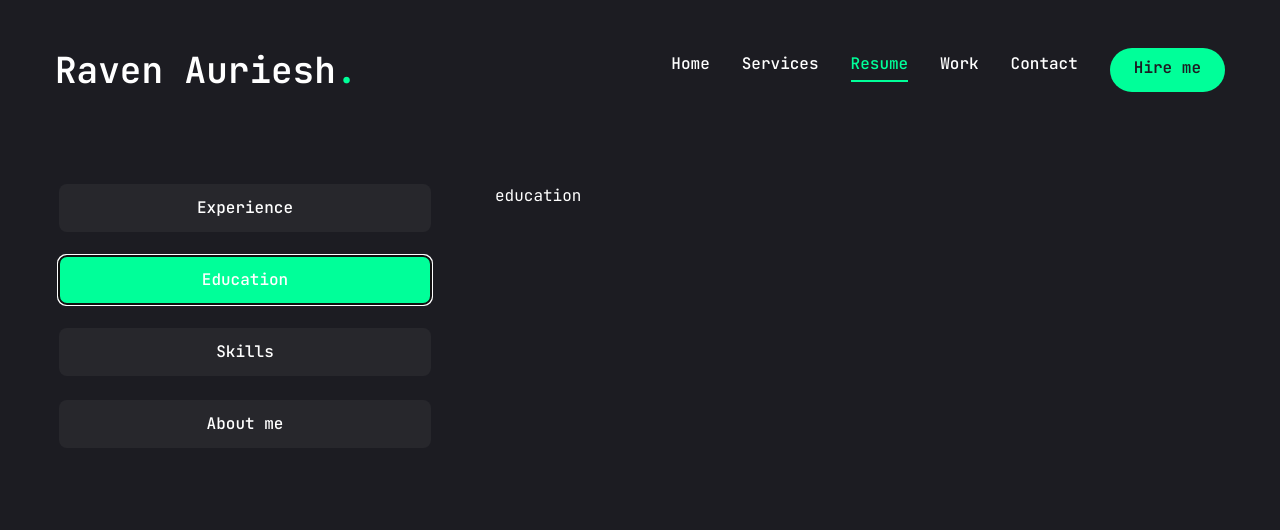
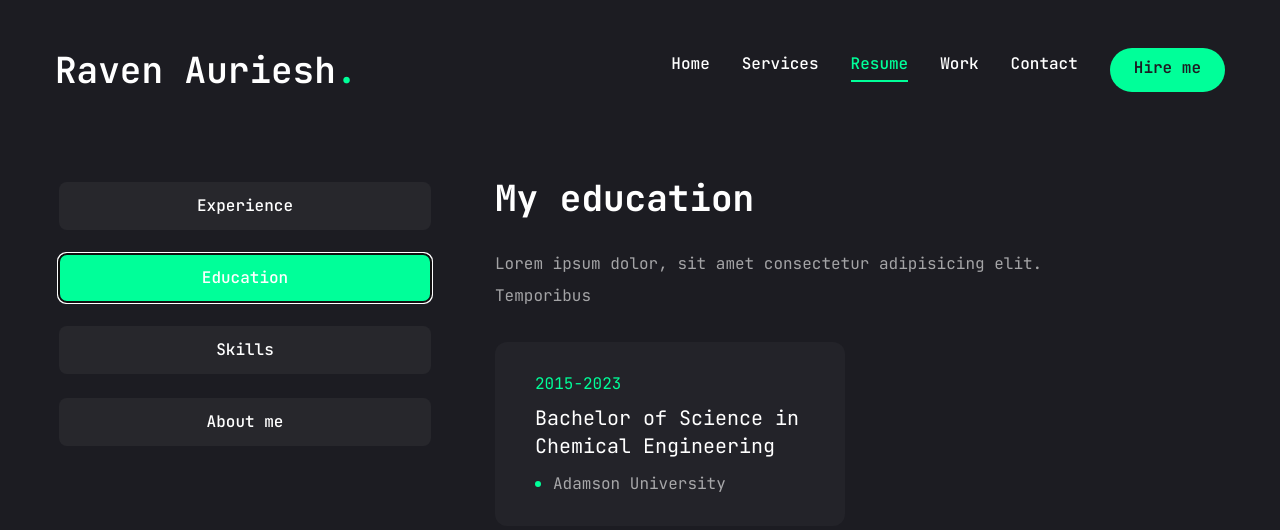
Before and after one commit to rave-25/Raven_Auriesh_Trajano, a Next.js app: page /resume in a window 1280 px wide. Both pictures are taken after a click on the tab "Education". Shown: the top 530 px of the page. Built offline with nearby package versions, Linux system fonts and the light colour scheme.

Commit message:
finish resume page

```diff
--- a/app/resume/page.jsx
+++ b/app/resume/page.jsx
@@ -21,24 +21,28 @@ const about = {
       fieldValue: "Raven Auriesh",
     },
     {
-      fieldName: "Phone",
-      fieldValue: "(+63)9269440682",
+      fieldName: "Nationality",
+      fieldValue: "Filipino",
+    },
+    {
+      fieldName: "Experience",
+      fieldValue: "3+ Years",
     },
     {
       fieldName: "Email",
       fieldValue: "raven.reyes250@gmail.com",
     },
     {
-      fieldName: "Experience",
-      fieldValue: "3+ Years",
-    },
-    {
       fieldName: "Address",
       fieldValue: "Manila, Philippines",
     },
     {
-      fieldName: "Nationality",
-      fieldValue: "Fillipino",
+      fieldName: "Phone",
+      fieldValue: "(+63)9269440682",
+    },
+    {
+      fieldName: "Freelance",
+      fieldValue: "Available",
     },
     {
       fieldName: "Languages",
@@ -147,11 +151,17 @@ const Resume = () => {
   return (
     <motion.div
       initial={{ opacity: 0 }}
-      animate={{ opacity: 1, transition: { delay: 0.4, duration: 0.4, ease: 'easeIn' } }}
+      animate={{
+        opacity: 1,
+        transition: { delay: 0.4, duration: 0.4, ease: "easeIn" },
+      }}
       className="min-h-[80vh] flex items-center justify-center py-12 xl:py-0"
     >
       <div className="container mxauto">
-        <Tabs defaultValue="experience" className="flex flex-col xl:flex-row gap-[60px]">
+        <Tabs
+          defaultValue="experience"
+          className="flex flex-col xl:flex-row gap-[60px]"
+        >
           <TabsList className="flex flex-col w-full max-w-[380px] mx-auto xl:mx-0 gap-6">
             <TabsTrigger value="experience">Experience</TabsTrigger>
             <TabsTrigger value="education">Education</TabsTrigger>
@@ -164,27 +174,118 @@ const Resume = () => {
             <TabsContent value="experience" className="w-full">
               <div className="flex flex-col gap-[30px] text-center xl:text-left">
                 <h3 className="text-4xl font-bold">{experience.title}</h3>
-                <p className="max-w-[600px] text-white/60 mx-auto xl:mx-0">{experience.description}</p>
+                <p className="max-w-[600px] text-white/60 mx-auto xl:mx-0">
+                  {experience.description}
+                </p>
                 <ScrollArea className="h-[400px]">
-                <ul className="grid grid-cols-1 lg:grid-cols-2 gap-[30px]">{experience.items.map((item, index) => {
-                  return <li key={index} className="bg-[#232329] h-[184px] py-6 px-10 rounded-xl flex flex-col justify-center items-center lg:items-start gap-1">
+                  <ul className="grid grid-cols-1 lg:grid-cols-2 gap-[30px]">
+                    {experience.items.map((item, index) => {
+                      return (
+                        <li
+                          key={index}
+                          className="bg-[#232329] h-[184px] py-6 px-10 rounded-xl flex flex-col justify-center items-center lg:items-start gap-1"
+                        >
                           <span className="text-accent">{item.duration}</span>
-                    <h3 className="text-xl max-w-[260px] min-h-[60px] text-center lg:text-left">{item.position}</h3>
+                          <h3 className="text-xl max-w-[260px] min-h-[60px] text-center lg:text-left">
+                            {item.position}
+                          </h3>
                           <div className="flex items-center gap-3">
                             <span className="w-[6px] h-[6px] rounded-full bg-accent"></span>
                             <p className="text-white/60">{item.company}</p>
                           </div>
                         </li>
-                })}</ul>
+                      );
+                    })}
+                  </ul>
                 </ScrollArea>
               </div>
             </TabsContent>
             {/*education */}
-             <TabsContent value="education" className="w-full">education</TabsContent>
+            <TabsContent value="education" className="w-full">
+              <div className="flex flex-col gap-[30px] text-center xl:text-left">
+                <h3 className="text-4xl font-bold">{education.title}</h3>
+                <p className="max-w-[600px] text-white/60 mx-auto xl:mx-0">
+                  {education.description}
+                </p>
+                <ScrollArea className="h-[400px]">
+                  <ul className="grid grid-cols-1 lg:grid-cols-2 gap-[30px]">
+                    {education.items.map((item, index) => {
+                      return (
+                        <li
+                          key={index}
+                          className="bg-[#232329] h-[184px] py-6 px-10 rounded-xl flex flex-col justify-center items-center lg:items-start gap-1"
+                        >
+                          <span className="text-accent">{item.duration}</span>
+                          <h3 className="text-xl max-w-[300px] min-h-[60px] text-center lg:text-left">
+                            {item.degree}
+                          </h3>
+                          <div className="flex items-center gap-3">
+                            <span className="w-[6px] h-[6px] rounded-full bg-accent"></span>
+                            <p className="text-white/60">{item.institution}</p>
+                          </div>
+                        </li>
+                      );
+                    })}
+                  </ul>
+                </ScrollArea>
+              </div>
+            </TabsContent>
             {/*skills */}
-            <TabsContent value="skills" className="w-full">skills</TabsContent>
+            <TabsContent value="skills" className="w-full h-full">
+              <div className="flex flex-col gap-[30px]">
+                <div className="flex flex-col gap-[30px] text-center xl:text-left">
+                  <h3 className="text-4xl font-bold">{skills.title}</h3>
+                  <p className="max-w-[600px] text-white/60 mx-auto xl:mx-0">
+                    {skills.description}
+                  </p>
+                </div>
+                <ul className="grid grid-cols-2 sm:grid-cols-3 md:grid-cols-4 gap-4 xl:gap-[30px]">
+                  {skills.skillList.map((skill, index) => {
+                    return (
+                      <li key={index}>
+                        <TooltipProvider delayDuration={100}>
+                          <Tooltip>
+                            <TooltipTrigger className="w-full h-[150px] bg-[#232329] rounded-xl flex justify-center items-center group">
+                              <div className="text-6xl group-hover:text-accent transition-all duration-300">
+                                {skill.icon}
+                              </div>
+                            </TooltipTrigger>
+                            <TooltipContent>
+                              <div className="capitalize">{skill.name}</div>
+                            </TooltipContent>
+                          </Tooltip>
+                        </TooltipProvider>
+                      </li>
+                    );
+                  })}
+                </ul>
+              </div>
+            </TabsContent>
             {/*about */}
-             <TabsContent value="about" className="w-full">about</TabsContent>
+            <TabsContent
+              value="about"
+              className="w-full text-center xl:text-left"
+            >
+              <div className="flex flex-col gap-[30px]">
+                <h3 className="text-4xl font-bold">{about.title}</h3>
+                <p className="max-w-[600px] text-white/60 mx-auto xl:mx-0">
+                  {about.description}
+                </p>
+                <ul className="grid grid-cols-1 xl:grid-cols-2 gap-y-6 max-w-[620px] mx-auto xl:mx-0">
+                  {about.info.map((item, index) => {
+                    return (
+                      <li
+                        key={index}
+                        className="flex items-center justify-center xl:justify-start gap-4"
+                      >
+                        <span className="text-white/60">{item.fieldName}</span>
+                        <span className="text-l">{item.fieldValue}</span>
+                      </li>
+                    );
+                  })}
+                </ul>
+              </div>
+            </TabsContent>
           </div>
         </Tabs>
       </div>
```
Lines whose indentation alone changed are shown as unchanged.
